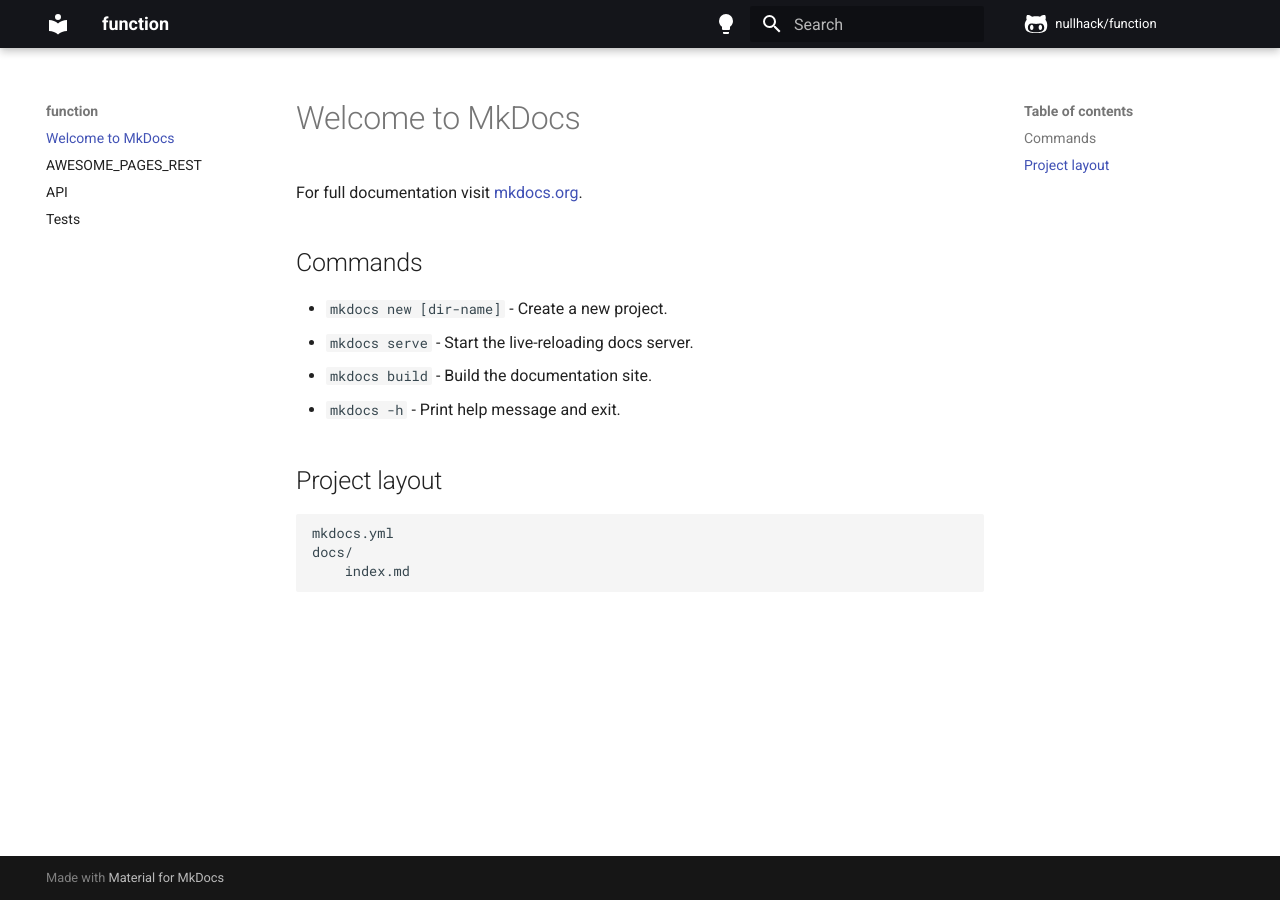
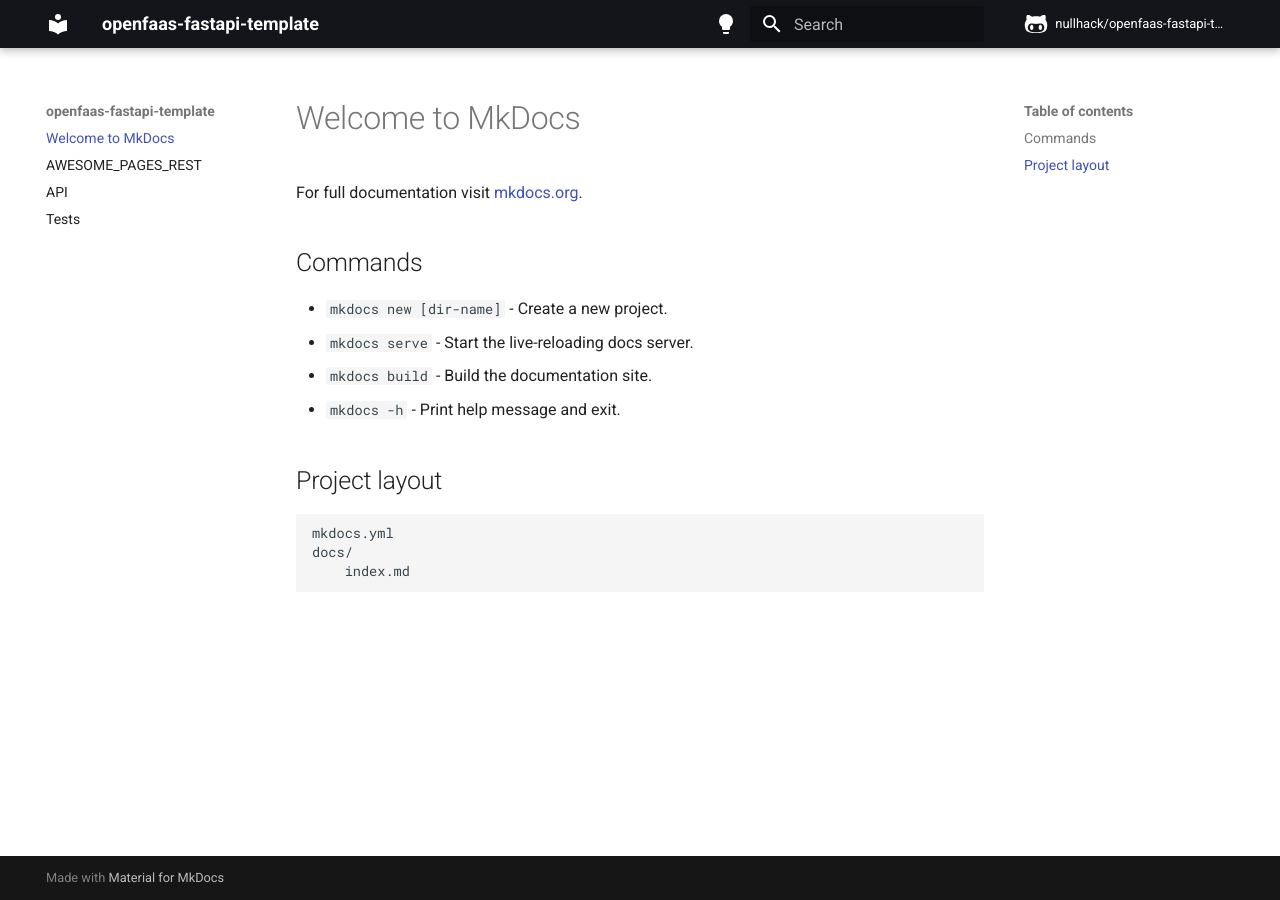
Before and after one commit to nullhack/openfaas-fastapi-template, an MkDocs documentation site: the page built from function/docs/docs/index.md, in a window 1280 px wide. Built offline with MkDocs 1.6.1 and Material for MkDocs 9.7.7, drawn with Linux system fonts in a browser that asks for light colours; comment, search, counter and statistics services are not loaded.

Commit message:
Improving documentation

```diff
--- a/function/docs/mkdocs.yaml
+++ b/function/docs/mkdocs.yaml
@@ -1,10 +1,10 @@
-site_name: function
-site_url: https://nullhack.github.io/function
+site_name: openfaas-fastapi-template
+site_url: https://nullhack.github.io/openfaas-fastapi-template
 site_description: Python template for OpenFAAS functions using FastAPI
 site_author: Eric Lopes
 site_dir: html
-repo_name: nullhack/function
-repo_url: https://github.com/nullhack/function
+repo_name: nullhack/openfaas-fastapi-template
+repo_url: https://github.com/nullhack/openfaas-fastapi-template
 
 plugins:
   - search
@@ -41,7 +41,6 @@ theme:
   #favicon: img/favicon.png
   language: en
 
-
 nav:
   - index.md
   - ... | glob=readme.md
```
Also changed, not shown: README.md, 1 other file.
